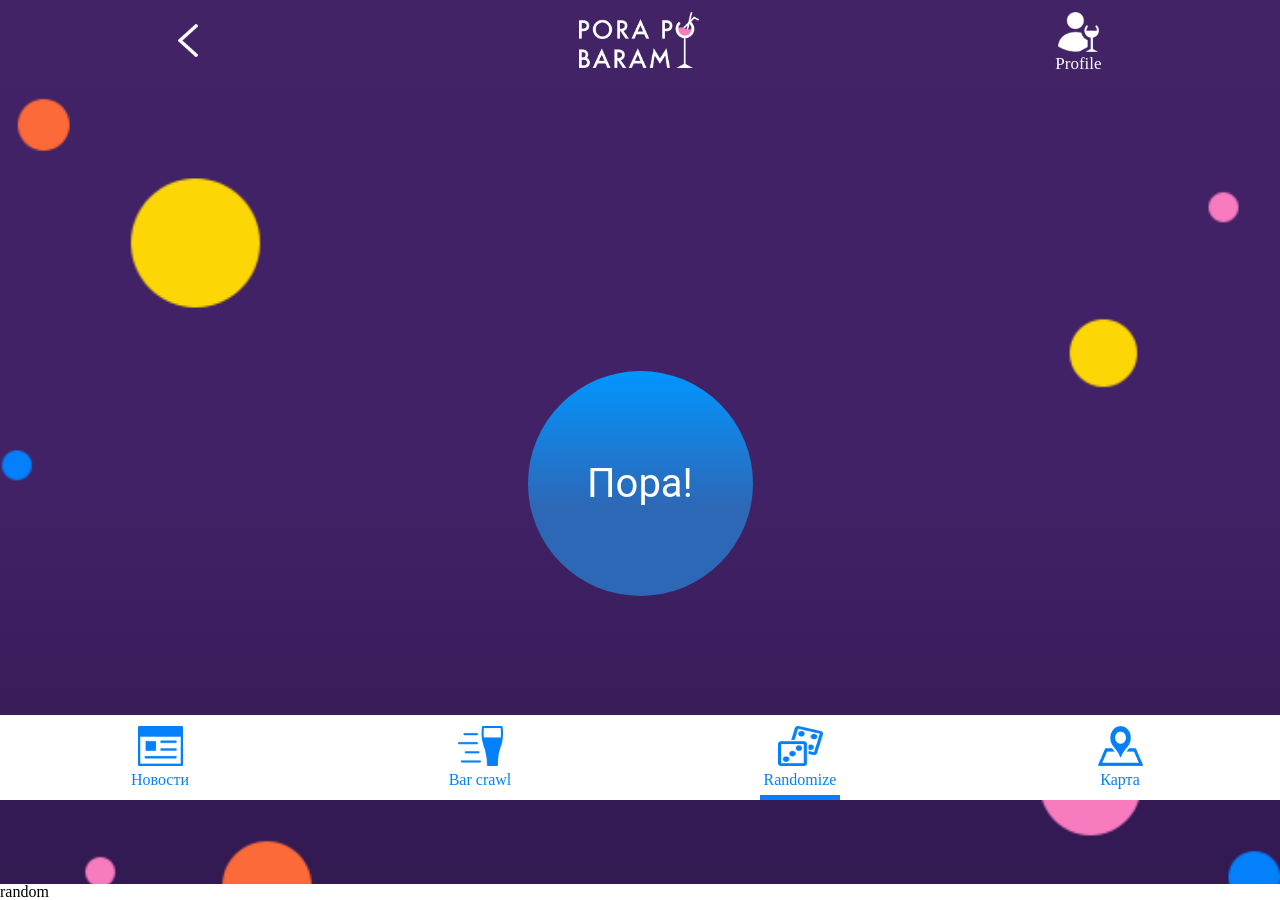
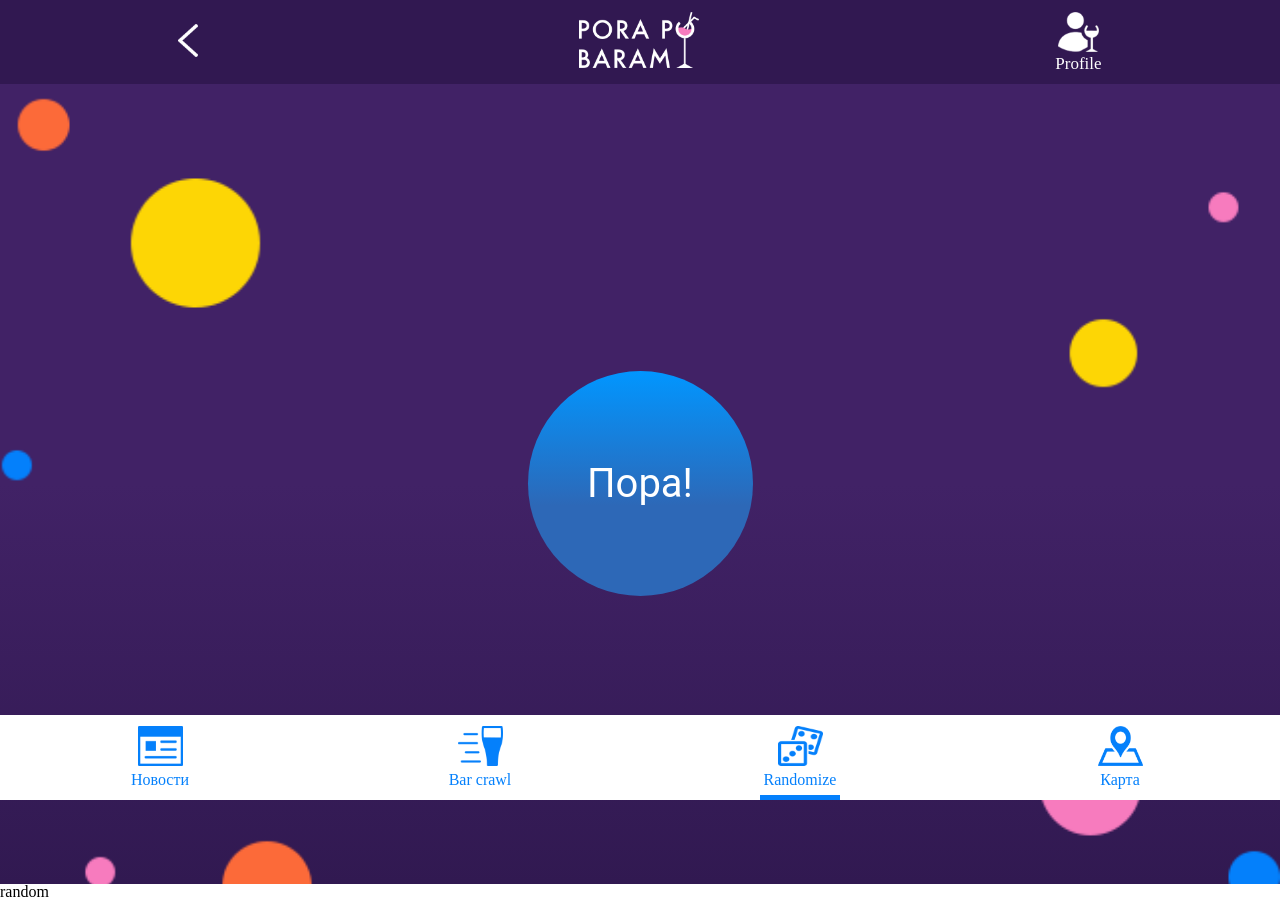
Before and after one commit to porapobaram/ppb_frontend, a React (Create React App) app: page /randomizer in a window 1280 px wide. Built offline with nearby package versions, Linux system fonts and the light colour scheme; no server answers; a web font is replaced by a local one.

Commit message:
change color

```diff
--- a/src/ui/common/Header/headerComponent.styles.scss
+++ b/src/ui/common/Header/headerComponent.styles.scss
@@ -1,9 +1,7 @@
-@import '../../styles/colors.scss';
-
 @import '../../styles/fonts.scss';
 
 .header {
-    background-color: $main-purple;
+    background-color: #311851;
     display: flex;
     justify-content: space-around;
     align-items: center;
```
